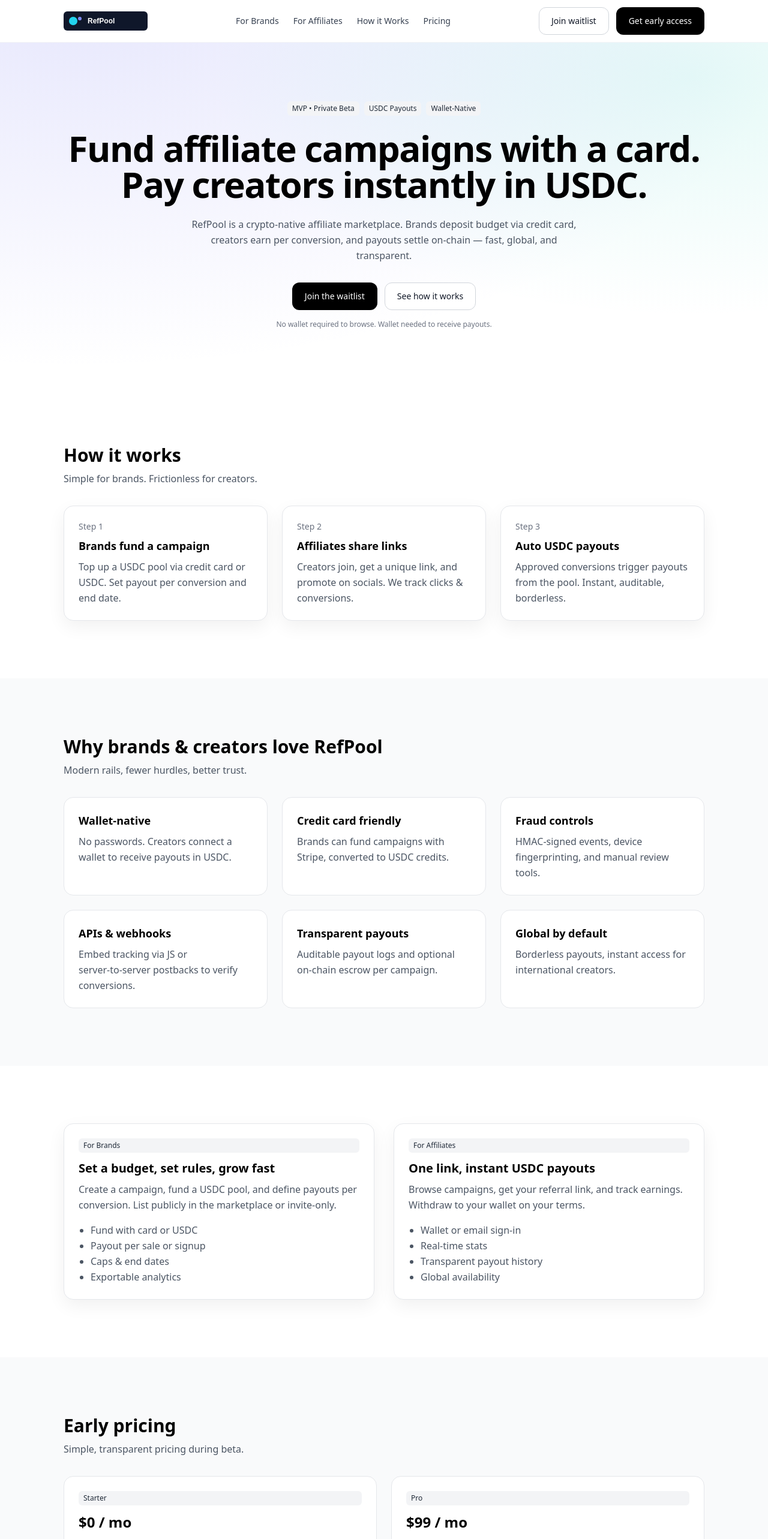
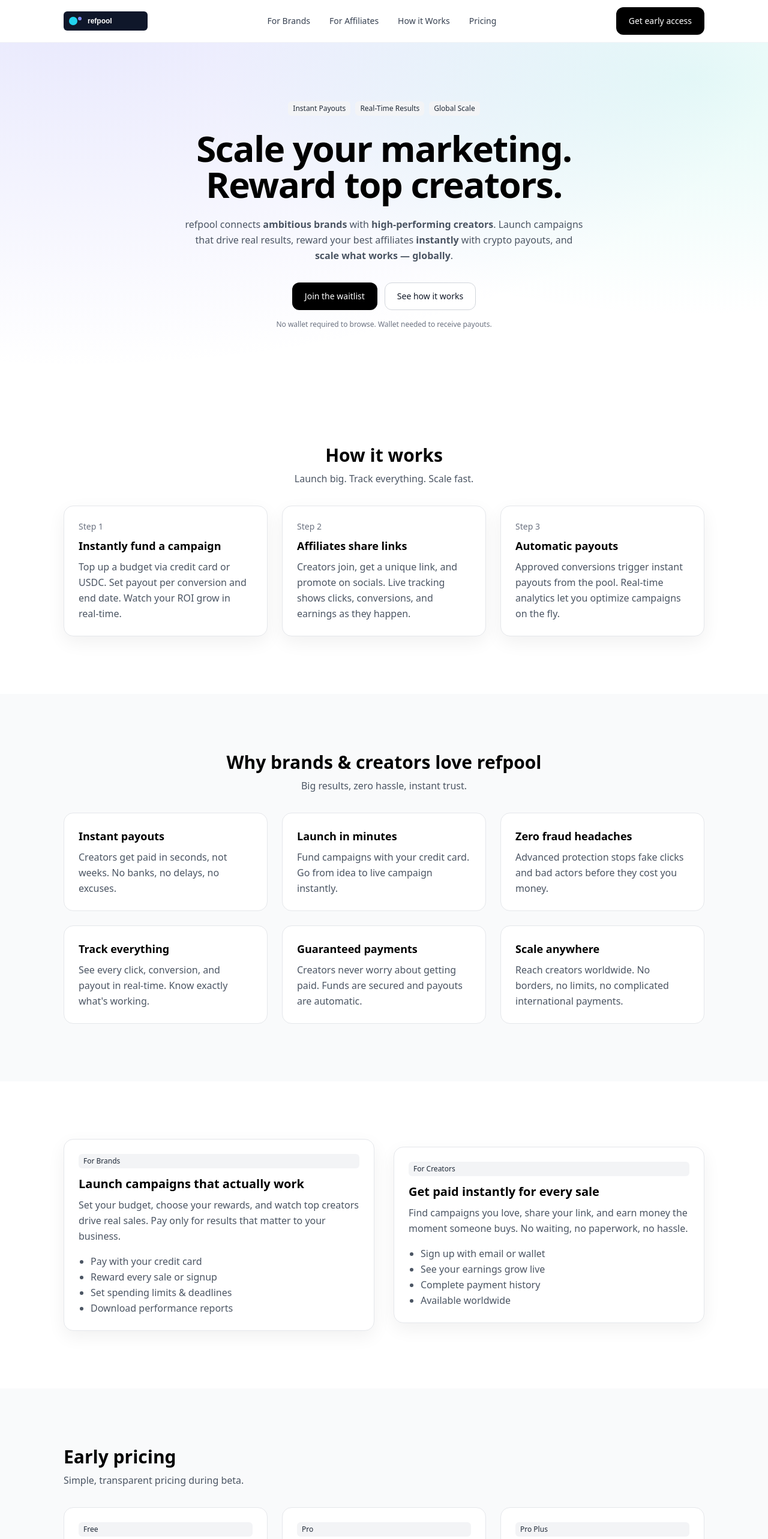
Before and after one commit to mihailistov/refpool-landing, a Next.js app: page / in a window 1280 px wide. Shown: the top 2566 px of the page at 60% size. Built offline with nearby package versions, Linux system fonts and the light colour scheme.

Commit message:
adjust copy, fix nav, cleanup

```diff
--- a/components/FAQ.tsx
+++ b/components/FAQ.tsx
@@ -1,17 +1,17 @@
 const faqs = [
-  { q: "Do brands need crypto to start?", a: "No. Brands can fund campaigns with a credit card. We convert to USDC credits on the backend." },
-  { q: "Which chains are supported?", a: "MVP targets Ethereum & L2s for USDC payouts. Solana and Lightning can be added later." },
-  { q: "How are conversions verified?", a: "JS tracking + signed server‑to‑server postbacks. Optional manual review and dispute flow." },
-  { q: "Is there KYC?", a: "Affiliates do not need KYC to receive USDC payouts. Brands may be verified depending on jurisdiction." },
-  { q: "Can I self‑host?", a: "We plan a self‑hosted version for enterprises. Contact us if interested." }
+  { q: "Do I need crypto to get started?", a: "No. Brands can fund campaigns with a credit card. Creators get paid in USDC but don't need any crypto knowledge." },
+  { q: "How fast do creators get paid?", a: "Instantly. Once a conversion is approved, creators receive their payout in seconds, not weeks." },
+  { q: "How do you prevent fake clicks?", a: "We track real user behavior and verify conversions. Suspicious activity gets flagged before you pay for it." },
+  { q: "Do creators need to verify identity?", a: "No KYC required for creators to receive payouts. Brands may need verification depending on campaign size." },
+  { q: "Can I run this on my own servers?", a: "We're building a self-hosted version for large enterprises. Contact us if you're interested." }
 ];
 
 export default function FAQ() {
   return (
     <section className="section">
       <div className="mx-auto container-tight px-4">
-        <h2 className="h2 mb-2">FAQ</h2>
-        <p className="p mb-8">Answers to common questions.</p>
+        <h2 className="h2 mb-2 text-center">FAQ</h2>
+        <p className="p mb-8 text-center">Answers to common questions.</p>
         <div className="grid md:grid-cols-2 gap-6">
           {faqs.map((f, i) => (
             <div key={i} className="card">
--- a/components/Hero.tsx
+++ b/components/Hero.tsx
@@ -3,14 +3,14 @@
     <section className="section gradient">
       <div className="mx-auto container-tight px-4 text-center">
         <div className="inline-flex items-center gap-2 mb-6">
-          <span className="badge">MVP • Private Beta</span>
-          <span className="badge">USDC Payouts</span>
-          <span className="badge">Wallet‑Native</span>
+          <span className="badge">Instant Payouts</span>
+          <span className="badge">Real-Time Results</span>
+          <span className="badge">Global Scale</span>
         </div>
-        <h1 className="h1 mb-6">Fund affiliate campaigns with a card.<br/>Pay creators instantly in USDC.</h1>
+        <h1 className="h1 mb-6">Scale your marketing.<br/>Reward top creators.</h1>
         <p className="p max-w-2xl mx-auto">
-          RefPool is a crypto‑native affiliate marketplace. Brands deposit budget via credit card,
-          creators earn per conversion, and payouts settle on‑chain — fast, global, and transparent.
+          refpool connects <b>ambitious brands</b> with <b>high-performing creators</b>. Launch campaigns that drive real results,
+          reward your best affiliates <b>instantly</b> with crypto payouts, and <b>scale what works — globally</b>.
         </p>
         <div className="mt-8 flex flex-col sm:flex-row gap-3 justify-center">
           <a href="#waitlist" className="btn btn-primary">Join the waitlist</a>
--- a/components/How.tsx
+++ b/components/How.tsx
@@ -1,15 +1,15 @@
 export default function How() {
   const steps = [
-    { title: "Brands fund a campaign", desc: "Top up a USDC pool via credit card or USDC. Set payout per conversion and end date." },
-    { title: "Affiliates share links", desc: "Creators join, get a unique link, and promote on socials. We track clicks & conversions." },
-    { title: "Auto USDC payouts", desc: "Approved conversions trigger payouts from the pool. Instant, auditable, borderless." }
+    { title: "Instantly fund a campaign", desc: "Top up a budget via credit card or USDC. Set payout per conversion and end date. Watch your ROI grow in real-time." },
+    { title: "Affiliates share links", desc: "Creators join, get a unique link, and promote on socials. Live tracking shows clicks, conversions, and earnings as they happen." },
+    { title: "Automatic payouts", desc: "Approved conversions trigger instant payouts from the pool. Real-time analytics let you optimize campaigns on the fly." }
   ];
 
   return (
     <section id="how" className="section">
       <div className="mx-auto container-tight px-4">
-        <h2 className="h2 mb-2">How it works</h2>
-        <p className="p mb-8">Simple for brands. Frictionless for creators.</p>
+        <h2 className="h2 mb-2 text-center">How it works</h2>
+        <p className="p mb-8 text-center">Launch big. Track everything. Scale fast.</p>
         <div className="grid md:grid-cols-3 gap-6">
           {steps.map((s, i) => (
             <div key={i} className="card shadow-soft">
--- a/components/Nav.tsx
+++ b/components/Nav.tsx
@@ -4,19 +4,24 @@
 export default function Nav() {
   return (
     <header className="sticky top-0 z-30 bg-white/70 backdrop-blur border-b border-gray-100">
-      <div className="mx-auto container-tight px-4 py-3 flex items-center justify-between">
-        <Link href="/" className="flex items-center gap-2">
-          <Image src="/logo.svg" alt="RefPool" width={140} height={32} />
+      <div className="mx-auto container-tight px-4 py-3 flex flex-wrap items-center justify-between gap-4 md:gap-6">
+        {/* Logo */}
+        <Link href="/" className="flex items-center gap-2 shrink-0">
+          <Image src="/logo.svg" alt="RefPool" width={140} height={32} priority />
         </Link>
-        <nav className="hidden md:flex items-center gap-6">
+
+        {/* Navigation */}
+        <nav className="hidden md:flex flex-1 justify-center items-center gap-x-8 text-sm">
           <a href="#merchants" className="nav-link">For Brands</a>
           <a href="#affiliates" className="nav-link">For Affiliates</a>
           <a href="#how" className="nav-link">How it Works</a>
           <a href="#pricing" className="nav-link">Pricing</a>
         </nav>
-        <div className="flex items-center gap-3">
-          <a href="#waitlist" className="btn btn-secondary">Join waitlist</a>
-          <a href="#cta" className="btn btn-primary">Get early access</a>
+
+        {/* Call-to-action Buttons */}
+        <div className="flex flex-col sm:flex-row gap-2 sm:gap-3 shrink-0">
+          {/* <a href="#waitlist" className="btn btn-secondary w-full sm:w-auto text-center">Waitlist</a> */}
+          <a href="#cta" className="btn btn-primary w-full sm:w-auto text-center">Get early access</a>
         </div>
       </div>
     </header>
--- a/components/Pricing.tsx
+++ b/components/Pricing.tsx
@@ -4,9 +4,9 @@
       <div className="mx-auto container-tight px-4">
         <h2 className="h2 mb-2">Early pricing</h2>
         <p className="p mb-8">Simple, transparent pricing during beta.</p>
-        <div className="grid md:grid-cols-2 gap-6">
+        <div className="grid md:grid-cols-3 gap-6">
           <div className="card">
-            <div className="badge mb-3">Starter</div>
+            <div className="badge mb-3">Free</div>
             <div className="text-2xl font-semibold mb-2">$0 / mo</div>
             <p className="p mb-4">Pay-as-you-go for small campaigns.</p>
             <ul className="list-disc pl-5 p">
@@ -20,11 +20,30 @@
             <div className="text-2xl font-semibold mb-2">$99 / mo</div>
             <p className="p mb-4">Scale with automation & white‑label.</p>
             <ul className="list-disc pl-5 p">
-              <li>Lower platform fee (5%)</li>
+              <li>7.5% processing fee</li>
               <li>Automated payouts</li>
               <li>API access & S2S postbacks</li>
             </ul>
           </div>
+          <div className="card">
+            <div className="badge mb-3">Pro Plus</div>
+            <div className="text-2xl font-semibold mb-2">$150 / mo</div>
+            <p className="p mb-4">Premium features & dedicated support.</p>
+            <ul className="list-disc pl-5 p">
+              <li>5% processing fee</li>
+              <li>Request custom features</li>
+              <li>Dedicated support</li>
+            </ul>
+          </div>
+        </div>
+        <div className="card">
+            <div className="badge mb-3">Pro Max</div>
+            <div className="text-2xl font-semibold mb-2">$1,500 one-time</div>
+            <p className="p mb-4">Everything in Pro Plus plus lifetime support.</p>
+            <ul className="list-disc pl-5 p text-left">
+              <li>Everything in Pro Plus</li>
+              <li>Lifetime support & access to future features</li>
+            </ul>
         </div>
       </div>
     </section>
--- a/components/Splits.tsx
+++ b/components/Splits.tsx
@@ -4,24 +4,24 @@
       <div className="mx-auto container-tight px-4 grid md:grid-cols-2 gap-8 items-center">
         <div className="card shadow-soft">
           <div className="badge mb-3">For Brands</div>
-          <h3 className="text-xl font-semibold mb-2">Set a budget, set rules, grow fast</h3>
-          <p className="p mb-4">Create a campaign, fund a USDC pool, and define payouts per conversion. List publicly in the marketplace or invite‑only.</p>
+          <h3 className="text-xl font-semibold mb-2">Launch campaigns that actually work</h3>
+          <p className="p mb-4">Set your budget, choose your rewards, and watch top creators drive real sales. Pay only for results that matter to your business.</p>
           <ul className="list-disc pl-5 p">
-            <li>Fund with card or USDC</li>
-            <li>Payout per sale or signup</li>
-            <li>Caps & end dates</li>
-            <li>Exportable analytics</li>
+            <li>Pay with your credit card</li>
+            <li>Reward every sale or signup</li>
+            <li>Set spending limits & deadlines</li>
+            <li>Download performance reports</li>
           </ul>
         </div>
         <div id="affiliates" className="card shadow-soft">
-          <div className="badge mb-3">For Affiliates</div>
-          <h3 className="text-xl font-semibold mb-2">One link, instant USDC payouts</h3>
-          <p className="p mb-4">Browse campaigns, get your referral link, and track earnings. Withdraw to your wallet on your terms.</p>
+          <div className="badge mb-3">For Creators</div>
+          <h3 className="text-xl font-semibold mb-2">Get paid instantly for every sale</h3>
+          <p className="p mb-4">Find campaigns you love, share your link, and earn money the moment someone buys. No waiting, no paperwork, no hassle.</p>
           <ul className="list-disc pl-5 p">
-            <li>Wallet or email sign‑in</li>
-            <li>Real‑time stats</li>
-            <li>Transparent payout history</li>
-            <li>Global availability</li>
+            <li>Sign up with email or wallet</li>
+            <li>See your earnings grow live</li>
+            <li>Complete payment history</li>
+            <li>Available worldwide</li>
           </ul>
         </div>
       </div>
--- a/components/ValueProps.tsx
+++ b/components/ValueProps.tsx
@@ -1,17 +1,17 @@
 export default function ValueProps() {
   const items = [
-    { title: "Wallet‑native", desc: "No passwords. Creators connect a wallet to receive payouts in USDC." },
-    { title: "Credit card friendly", desc: "Brands can fund campaigns with Stripe, converted to USDC credits." },
-    { title: "Fraud controls", desc: "HMAC‑signed events, device fingerprinting, and manual review tools." },
-    { title: "APIs & webhooks", desc: "Embed tracking via JS or server‑to‑server postbacks to verify conversions." },
-    { title: "Transparent payouts", desc: "Auditable payout logs and optional on‑chain escrow per campaign." },
-    { title: "Global by default", desc: "Borderless payouts, instant access for international creators." }
+    { title: "Instant payouts", desc: "Creators get paid in seconds, not weeks. No banks, no delays, no excuses." },
+    { title: "Launch in minutes", desc: "Fund campaigns with your credit card. Go from idea to live campaign instantly." },
+    { title: "Zero fraud headaches", desc: "Advanced protection stops fake clicks and bad actors before they cost you money." },
+    { title: "Track everything", desc: "See every click, conversion, and payout in real-time. Know exactly what's working." },
+    { title: "Guaranteed payments", desc: "Creators never worry about getting paid. Funds are secured and payouts are automatic." },
+    { title: "Scale anywhere", desc: "Reach creators worldwide. No borders, no limits, no complicated international payments." }
   ];
   return (
     <section className="section bg-gray-50">
       <div className="mx-auto container-tight px-4">
-        <h2 className="h2 mb-2">Why brands & creators love RefPool</h2>
-        <p className="p mb-8">Modern rails, fewer hurdles, better trust.</p>
+        <h2 className="h2 mb-2 text-center">Why brands & creators love refpool</h2>
+        <p className="p mb-8 text-center">Big results, zero hassle, instant trust.</p>
         <div className="grid md:grid-cols-3 gap-6">
           {items.map((it, i) => (
             <div key={i} className="card">
--- a/components/Waitlist.tsx
+++ b/components/Waitlist.tsx
@@ -30,7 +30,7 @@
             <div>
               <div className="badge mb-2">Early Access</div>
               <h3 className="text-xl font-semibold">Join the waitlist</h3>
-              <p className="p">Tell us who you are and how you plan to use RefPool.</p>
+              <p className="p">Tell us who you are and how you plan to use refpool.</p>
             </div>
           </div>
 
@@ -51,8 +51,8 @@
                 <input type="email" name="email" className="w-full border rounded-lg px-3 py-2" placeholder="you@domain.com" required />
               </div>
               <div className="md:col-span-1">
-                <label className="block text-sm font-medium mb-1">Wallet (optional)</label>
-                <input type="text" name="wallet" className="w-full border rounded-lg px-3 py-2" placeholder="0x..." />
+                <label className="block text-sm font-medium mb-1">How will you use refpool? (optional)</label>
+                <input type="text" name="brand" className="w-full border rounded-lg px-3 py-2" placeholder="Marketing for brand @xyz..." />
               </div>
               <div className="md:col-span-3">
                 <button type="submit" className="btn btn-primary" disabled={loading}>
--- a/pages/index.tsx
+++ b/pages/index.tsx
@@ -22,12 +22,12 @@
       <Waitlist />
       <footer className="border-t border-gray-200">
         <div className="mx-auto container-tight px-4 py-10 flex flex-col md:flex-row gap-4 items-center justify-between">
-          <div className="text-sm text-gray-500">© {new Date().getFullYear()} RefPool. All rights reserved.</div>
-          <div className="flex items-center gap-4 text-sm">
+          <div className="text-sm text-gray-500">© {new Date().getFullYear()} refpool. All rights reserved.</div>
+          {/* <div className="flex items-center gap-4 text-sm">
             <a className="nav-link" href="#">Terms</a>
             <a className="nav-link" href="#">Privacy</a>
             <a className="nav-link" href="#">Contact</a>
-          </div>
+          </div> */}
         </div>
       </footer>
     </main>
```
Also changed, not shown: pages/_app.tsx (+4 -4 lines), public/logo.svg, 1 other file (tests, documents, lock files or other folders).
